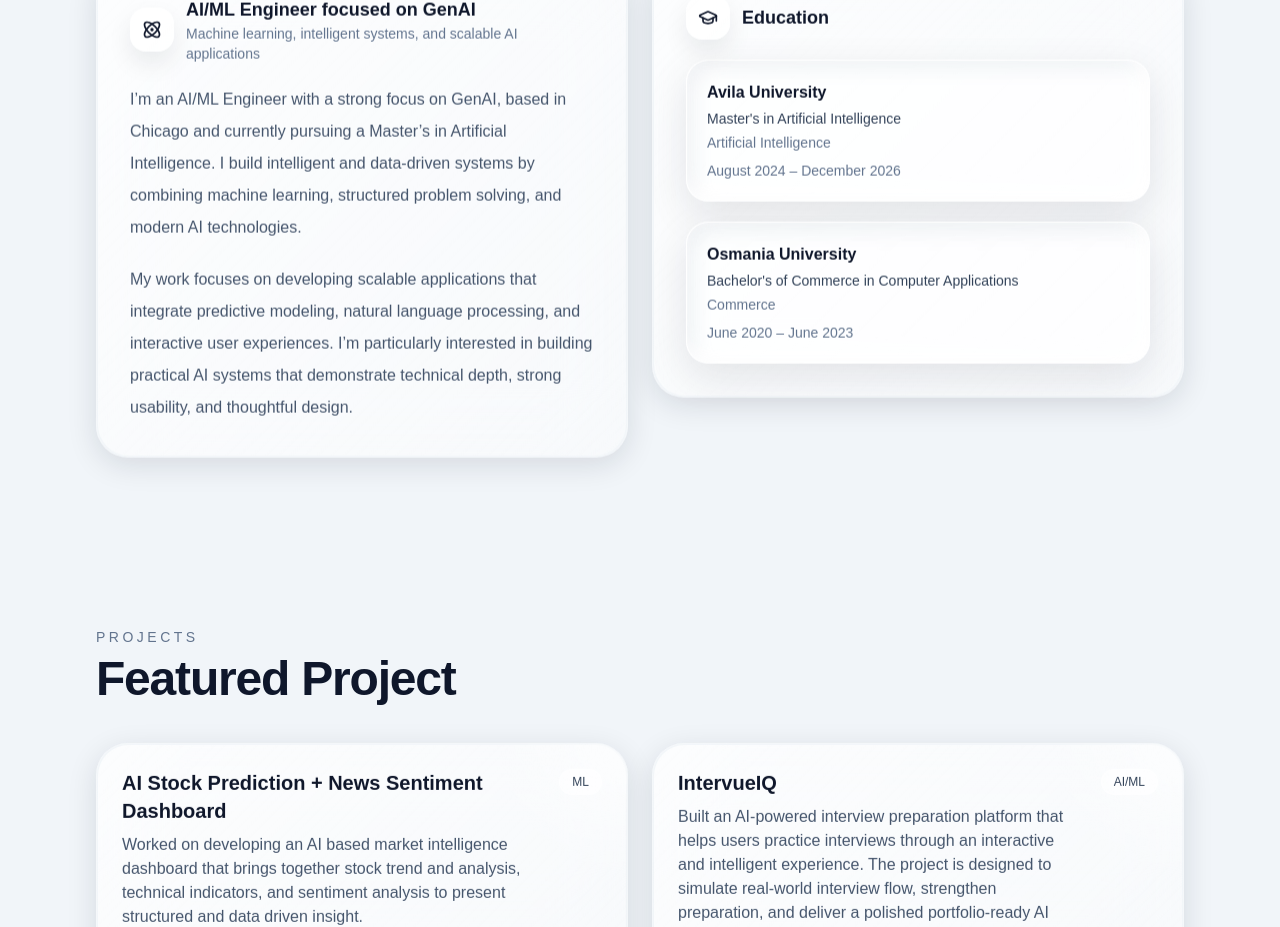
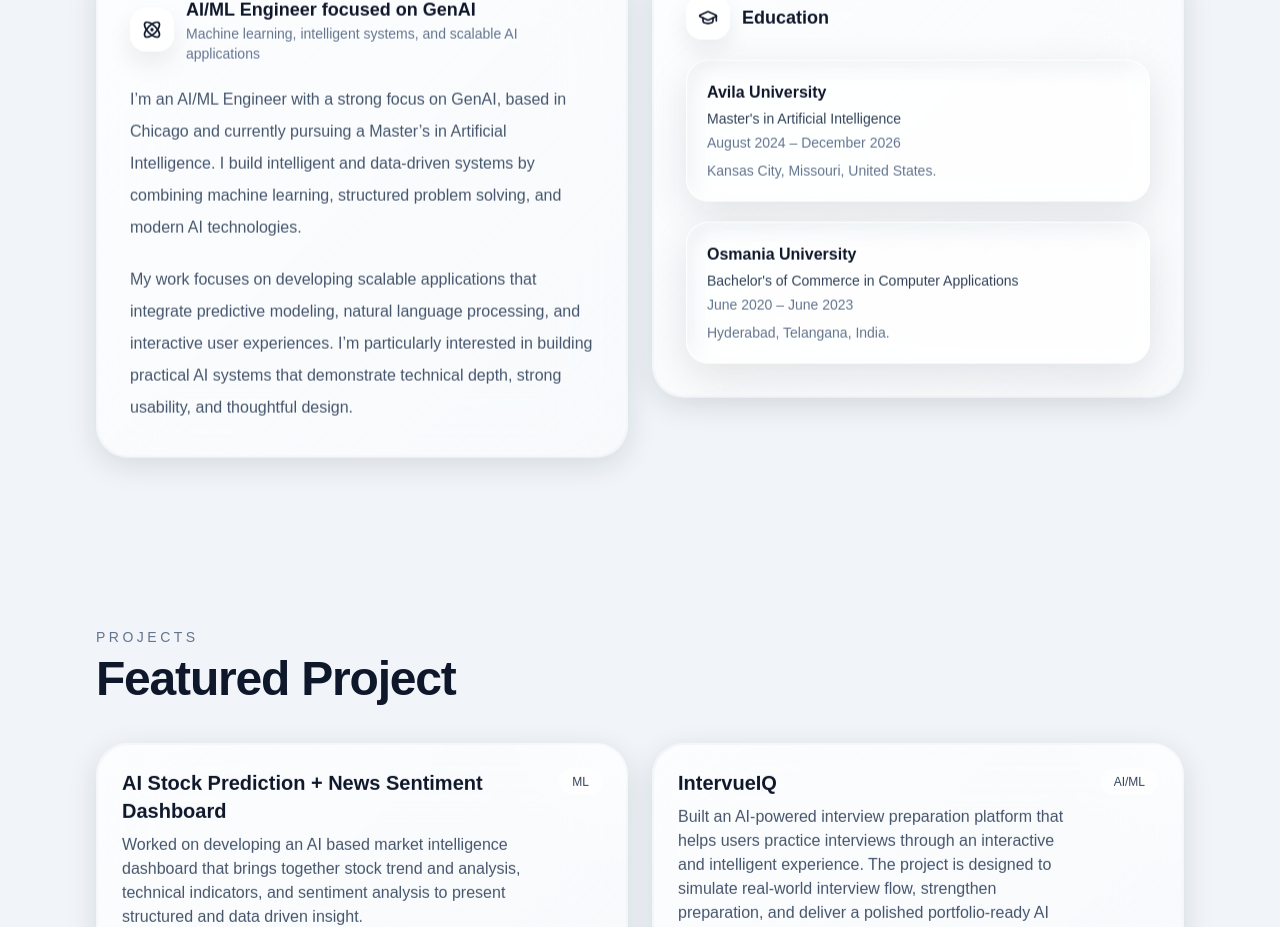
Before and after one commit to abdulxrahman-ai/abdulrahman, a Next.js app: page / in a window 1280 px wide. Shown: the part 1132-2059 px from the top of the page. Built offline with nearby package versions, Linux system fonts and the light colour scheme.

Commit message:
Update page.tsx

```diff
--- a/app/page.tsx
+++ b/app/page.tsx
@@ -42,14 +42,14 @@ const education = [
   {
     school: "Avila University",
     degree: "Master's in Artificial Intelligence",
-    field: "Artificial Intelligence",
-    dates: "August 2024 – December 2026",
+    field: "August 2024 – December 2026",
+    dates: " Kansas City, Missouri, United States.",
   },
   {
     school: "Osmania University",
     degree: "Bachelor's of Commerce in Computer Applications",
-    field: "Commerce",
-    dates: "June 2020 – June 2023",
+    field: "June 2020 – June 2023",
+    dates: "Hyderabad, Telangana, India.",
   },
 ];
 
```
